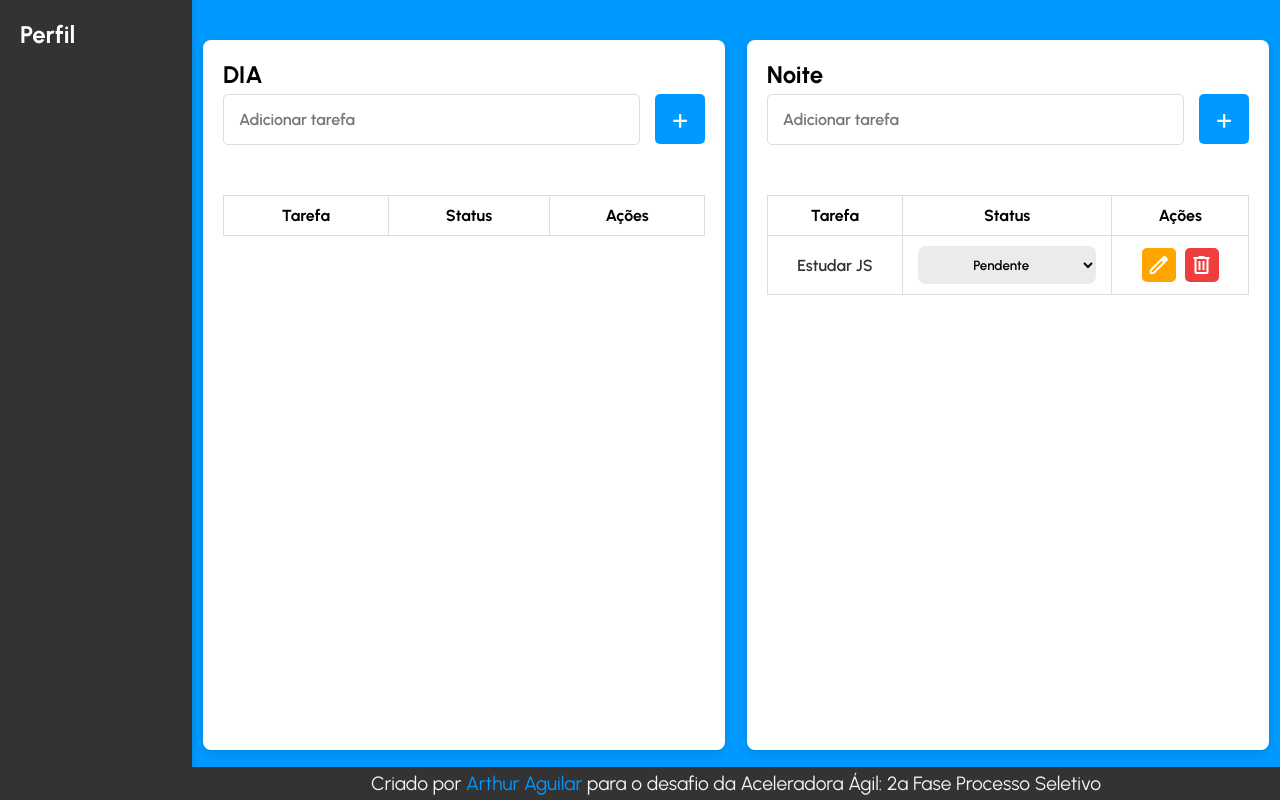
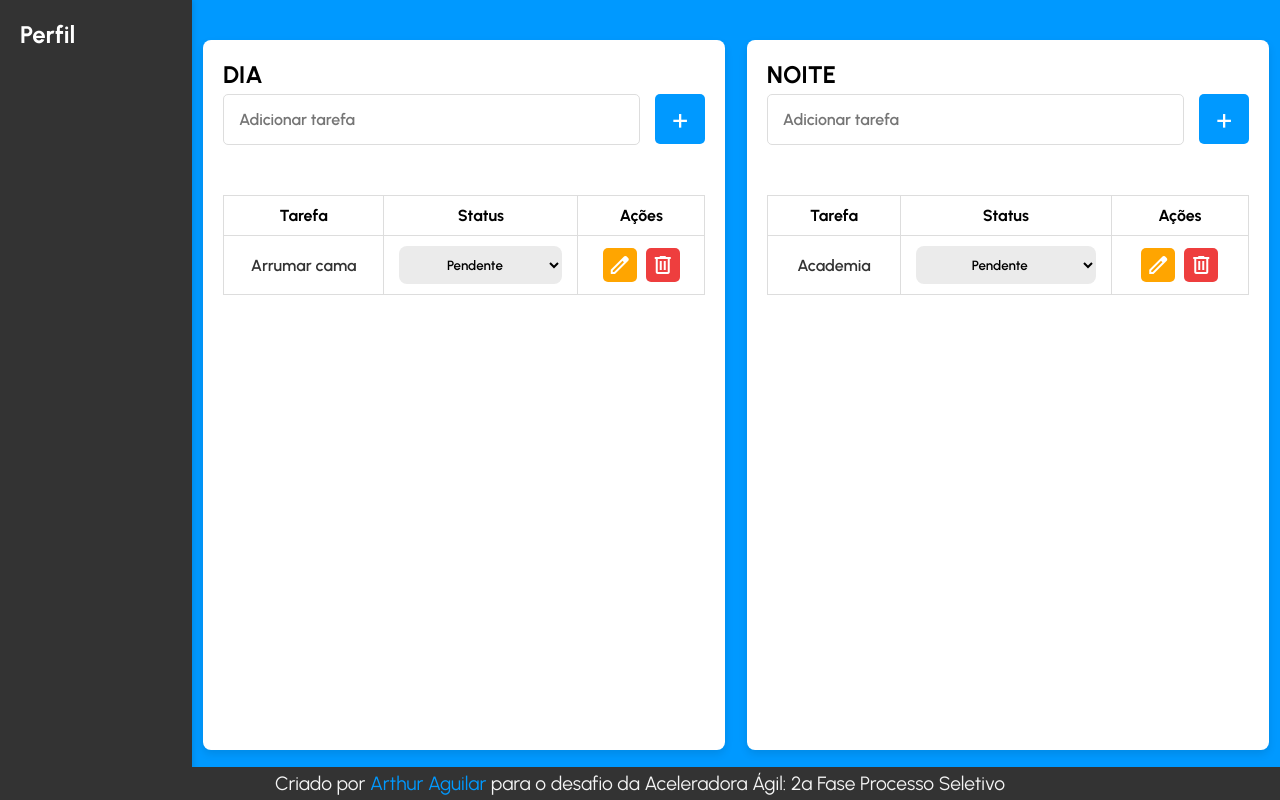
Before and after one commit to ArthurAguilar/desafio-processo-seletivo, a plain HTML site: page index.html in a window 1280 px wide. Drawn offline with nearby package versions, Linux system fonts and the light colour scheme.

Commit message:
Revert "update"
This reverts commit 41f0724726db0c625ba4b53d09981ec1ce4b8f84.

```diff
--- a/index.html
+++ b/index.html
@@ -29,18 +29,35 @@
                         </tr>
                     </thead>
                     <tbody>
-
+                        <tr>
+                            <td>Arrumar cama</td>
+                            <td>
+                                <select class="statusSelect">
+                                    <option value="pendente">pendente</option>
+                                    <option value="em andamento">em andamento</option>
+                                    <option value="concluída">concluída</option>
+                                </select>
+                                </td>
+                            <td>
+                                <button class="btn-acao" id="btn-edit">
+                                    <span class="material-symbols-outlined">edit</span>
+                                </button>
+                                <button class="btn-acao" id="btn-delete">
+                                    <span class="material-symbols-outlined">delete</span>
+                                </button>
+                            </td>
+                        </tr>
                     </tbody>
                 </table>
             </div>
 
             <div class="to-do-list" id="noite">
-                <h2>Noite</h2>
+                <h2>NOITE</h2>
                 <form class="add-form">
                     <input type="text" placeholder="Adicionar tarefa" class="add-task" id="taskInput">
                     <button class="enviar" type="button" onclick="addTask()">+</button>
                 </form>
-                <table>
+                <table id="taskTable">
                     <thead>
                         <tr>
                             <th>Tarefa</th>
@@ -50,7 +67,7 @@
                     </thead>
                     <tbody>
                         <tr>
-                            <td>Estudar JS</td>
+                            <td>Academia</td>
                             <td>
                                 <select class="statusSelect">
                                     <option value="pendente">pendente</option>
@@ -59,7 +76,6 @@
                                 </select>
                                 </td>
                             <td>
-
                                 <button class="btn-acao" id="btn-edit">
                                     <span class="material-symbols-outlined">edit</span>
                                 </button>
@@ -68,7 +84,6 @@
                                 </button>
                             </td>
                         </tr>
-
                     </tbody>
                 </table>
             </div>
@@ -78,6 +93,7 @@
             Criado por <a href="https://www.linkedin.com/in/arthuraguilar/">Arthur Aguilar</a> para o desafio da Aceleradora Ágil: 2ª Fase Processo Seletivo
         </p>
     </footer>
+
     <script src="script.js"></script>
 </body>
 
--- a/style.css
+++ b/style.css
@@ -148,8 +148,6 @@ select:hover {
 }
 
 footer {
-    width: 85%;
-    margin-left: 15%;
     background-color: #333;
     color: #F5F5F5;
     text-align: center;
@@ -158,6 +156,7 @@ footer {
     margin-top: auto;
     position: fixed;
     bottom: 0;
+    width: 100%;
 }
 
 footer a {
```
Also changed, not shown: asdasd/index.html (added, +44 -0 lines).
